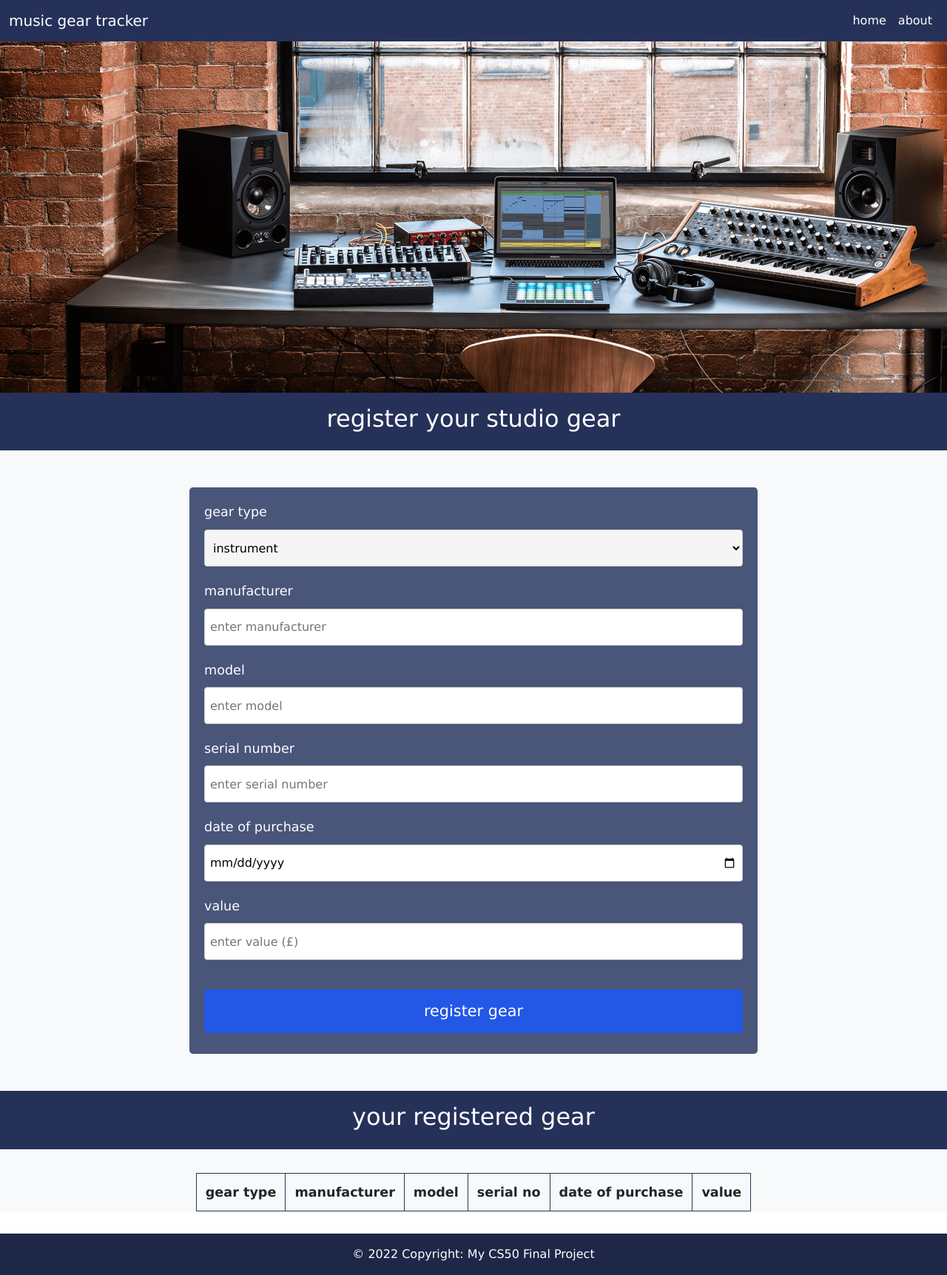
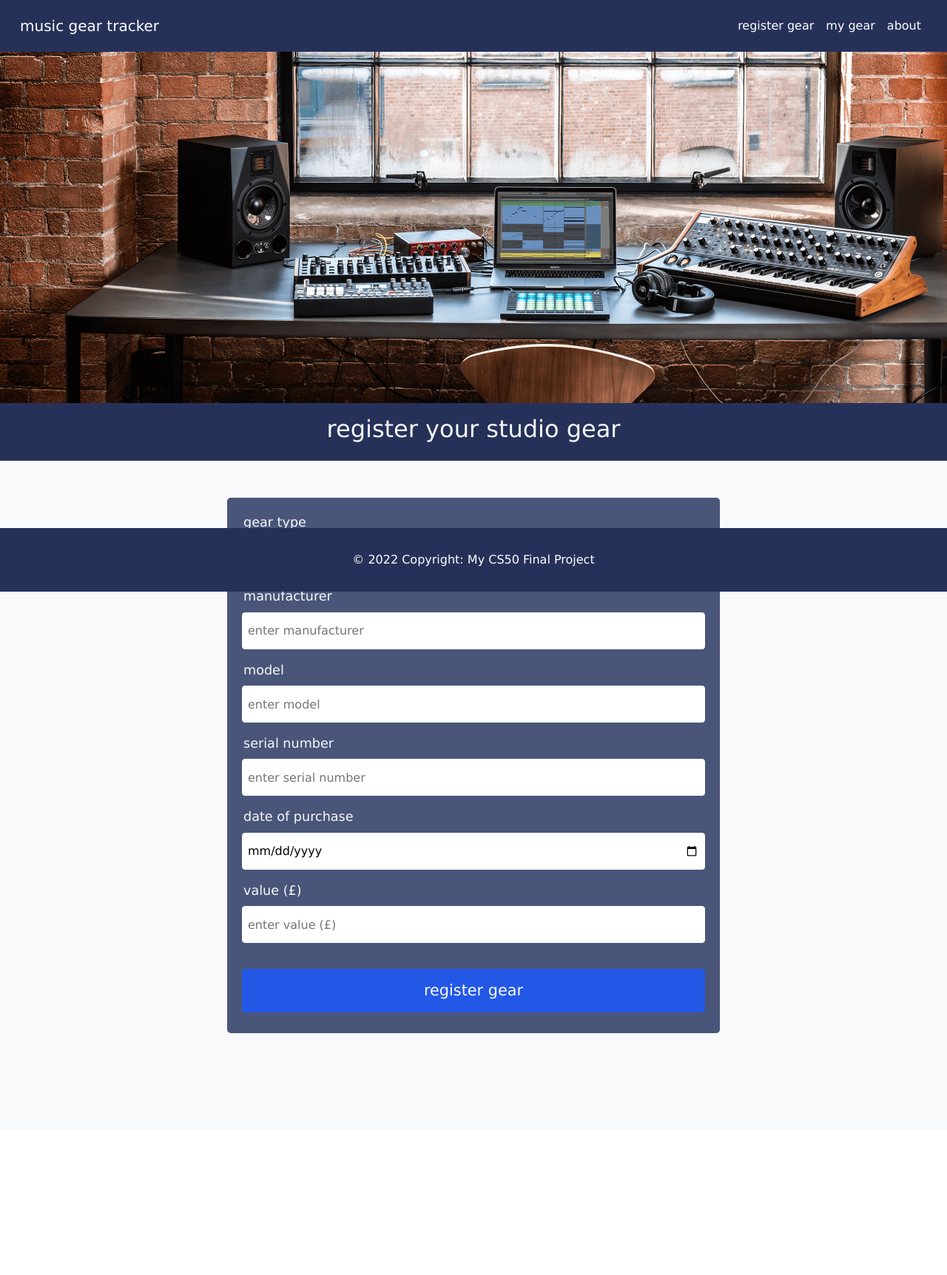
Before and after one commit to mikeywilsonuk/music-gear-tracker, a Flask app: page / in a window 1280 px wide. Shown: the whole page at 74% size. After the commit the page ends 1397 px from the top, so only its background shows below. Run offline with Flask 2, Linux system fonts and the light colour scheme; lists and menus that the app fills with data are empty; some libraries are stand-ins or nearby versions.

Commit message:
Move html table to new template and further css styling

```diff
--- a/app.py
+++ b/app.py
@@ -37,10 +37,19 @@ class record(db.Model):
 def index():
     return render_template("index.html")
 
+@app.route("/gear")
+def gear():
+    try:
+        records = record.query.all()
+        # totval = record.query.value()
+        # for totval in record:
+        return render_template('gear.html', records=records)
+    except:
+        return render_template('gear.html')
+
 @app.route("/about")
 def about():
     return render_template("about.html")
-
 
 # Add user from html form into SQL database
 @app.route("/add_data", methods=["POST"])
@@ -58,9 +67,8 @@ def add_data():
         db.session.add(obj)
         db.session.commit()
         # Display SQL data in html form
-        records = record.query.all()
         flash("gear successfully registered!")
-        return render_template('index.html', records=records)
+        return render_template("index.html")
     except:
         flash("error: unable to register")
         return render_template("index.html")
@@ -76,9 +84,18 @@ def delete_data(id):
         # Display SQL data in html form
         records = record.query.all()
         flash("gear successfully deleted!")
-        return render_template('index.html', records=records)
+        return render_template('gear.html', records=records)
 
     except:
         records = record.query.all()
         flash("error: unable to delete")
-        return render_template('index.html', records=records)
+        return render_template('gear.html', records=records)
+
+# # Ensure responses aren't cached
+# @app.after_request
+# def after_request(response):
+#     """Ensure responses aren't cached"""
+#     response.headers["Cache-Control"] = "no-cache, no-store, must-revalidate"
+#     response.headers["Expires"] = 0
+#     response.headers["Pragma"] = "no-cache"
+#     return response
--- a/static/css/styles.css
+++ b/static/css/styles.css
@@ -3,7 +3,7 @@
 }
 
 .nav {
-    color: white;
+    color: #f8f9fa;
 }
 
 img {
@@ -13,7 +13,7 @@ img {
 
 .header {
     background-color: #263159;
-    color: #fff;
+    color: #f8f9fa;
     margin-bottom: 2rem;
     padding: 1em 1rem;
     text-align: center;
@@ -24,7 +24,7 @@ h1, h2, h3 {
 }
 
 h3 {
-    color: #fff;
+    color: #f8f9fa;
     text-align: center;
     background-color: #2358e7;
     padding-top: 10px;
@@ -39,7 +39,7 @@ h3 {
     padding-left: 15px;
     padding-right: 15px;
     text-align: center;
-    background-color: #FFFBEB;
+    background-color: #f8f9fa;
 }
 
 .form {
@@ -48,7 +48,7 @@ h3 {
     padding: 20px;
     width: 60%;
     margin: auto;
-    margin-bottom: 50px;
+    margin-bottom: 130px;
     margin-top: 50px;
   }
 
@@ -57,9 +57,9 @@ input[type="text"], input[type="number"], input[type="date"], select  {
     height: 50px;
     padding: 10px 7px;
     margin-top: 10px;
-    margin-bottom: 20px;
+    margin-bottom: 15px;
     display: inline-block;
-    border: 1px solid #ccc;
+    border: 1px solid #f8f9fa;
     border-radius: 4px;
     box-sizing: border-box;
 }
@@ -71,11 +71,13 @@ select {
 label {
     display: block;
     text-align: left;
-    color: white;
+    color: #f8f9fa;
     font-size: 1.1em;
+    margin-bottom: -2px;
+    margin-left: 2px;
 }
 
-select, input[type="text"]:focus, input[type="number"]:focus, input[type="date"]:focus {
+option, input[type="text"]:focus, input[type="number"]:focus, input[type="date"]:focus {
     background-color: #f5f5f5;
     transition: color 2s ease-in-out, background-color 0.15s ease-in-out;
 }
@@ -83,7 +85,7 @@ select, input[type="text"]:focus, input[type="number"]:focus, input[type="date"]
 .button[type="submit"] {
     width: 100%;
     background-color: #2358e7;
-    color: white;
+    color: #f8f9fa;
     padding: 14px 20px;
     margin: 8px 0;
     border: none;
@@ -99,19 +101,31 @@ select, input[type="text"]:focus, input[type="number"]:focus, input[type="date"]
 
 table {
     background-color: transparent;
-    width: auto;
+    width: 100%;
+    height: auto;
     margin: auto;
-    margin-bottom: 30px;
+    margin-bottom: 130px;
+    margin-top: 50px;
+    font-size: clamp(0.6em, 1.5vw, 1.1em);
 }
 
 table th, table td {
     padding: 0.75rem;
     vertical-align: middle;
     font-size: 1.1em;
-    border: 1px solid #263159;
     text-align: center;
+    border: 2px solid #263159;
 }
 
 tbody tr:nth-of-type(odd) {
     background-color: rgb(73, 85, 121, 0.3);
 }
+
+p {
+    width: 100%;
+    height: auto;
+    margin: auto;
+    margin-bottom: 130px;
+    margin-top: 50px;
+    font-size: 1.1em;
+}
--- a/templates/index.html
+++ b/templates/index.html
@@ -15,7 +15,7 @@
 <h3> {{message}} </h3>
 {% endfor %}
 
-<div class="container"></div>
+<div class="container">
     <div class="section form">
         <!-- Form to capture data -->
         <form method="POST" action="/add_data">
@@ -33,65 +33,27 @@
             </div>
             <div>
                 <label>manufacturer</label>
-                <input autocomplete="off" name="manufacturer" type="text" placeholder="enter manufacturer" required>
+                <input autocomplete="off" name="manufacturer" type="text" placeholder="enter manufacturer" spellcheck="false" required>
             </div>
             <div>
                 <label>model</label>
-                <input autocomplete="off" name="model" type="text" placeholder="enter model" required>
+                <input autocomplete="off" name="model" type="text" placeholder="enter model" spellcheck="false" required>
             </div>
             <div>
                 <label>serial number</label>
-                <input autocomplete="off" name="serial" type="text" placeholder="enter serial number">
+                <input autocomplete="off" name="serial" type="text" placeholder="enter serial number" spellcheck="false">
             </div>
             <div>
                 <label>date of purchase</label>
                 <input autocomplete="off" name="date" type="date">
             </div>
             <div>
-                <label>value</label>
+                <label>value (£)</label>
                 <input autocomplete="off" name="value" type="number" placeholder="enter value (£)" required>
             </div>
             <input class="button" type="submit" value="register gear" />
         </form>
     </div>
-
-
-    <div class="header">
-        <h2>your registered gear</h1>
-    </div>
-
-
-    <div class="section">
-        <!-- Table to show data -->
-        <table>
-            <thead>
-                <tr>
-                    <th>gear type</th>
-                    <th>manufacturer</th>
-                    <th>model</th>
-                    <th>serial no</th>
-                    <th>date of purchase</th>
-                    <th>value</th>
-                </tr>
-            </thead>
-            <tbody>
-            <!-- Loop through database entires and display them in this table -->
-            {% for record in records %}
-                <tr>
-                <td>{{ record.type }}</td>
-                <td>{{ record.manufacturer }}</td>
-                <td>{{ record.model }}</td>
-                <td>{{ record.serial}}</td>
-                <td>{{ record.date }}</td>
-                <td>{{ record.value }}</td>
-                <td>
-                    <a href="{{ url_for('delete_data', id=record.id)}}">Delete</a>
-                </td>
-                </tr>
-                {% endfor %}
-            </tbody>
-        </table>
-    </div>
 </div>
 
 {% endblock %}
--- a/templates/layout.html
+++ b/templates/layout.html
@@ -9,10 +9,10 @@
     <link href="/static/css/styles.css" rel="stylesheet">
     <title>{% block title %}{% endblock %}</title>
 </head>
-<body>
+<body class="bg-light">
 
     <!-- Bootstrap nav bar -->
-    <nav class="navbar sticky-top navbar-expand-lg navbar-dark" style="background-color: #263159;">
+    <nav class="navbar sticky-top navbar-expand-lg navbar-dark" style="padding: 15px; background-color: #263159;">
         <div class="container-fluid">
             <div class="navbar-brand d-inline-block align-text-top">music gear tracker</div>
             <a class="navbar-brand" href=""></a>
@@ -23,7 +23,10 @@
                 <!-- Change nav list with JINJA -->
                 <ul class="navbar-nav ms-auto">
                     <li class="nav-item">
-                        <a class="nav-link active" aria-current="page" href="/">home</a>
+                        <a class="nav-link active" aria-current="page" href="/">register gear</a>
+                    </li>
+                    <li class="nav-item">
+                        <a class="nav-link active" aria-current="page" href="/gear">my gear</a>
                     </li>
                     <li class="nav-item">
                         <a class="nav-link active" aria-current="page" href="/about">about</a>
@@ -33,13 +36,13 @@
         </div>
     </nav>
 
-    <main class="bg-light">
+    <main>
         <img src="/static/images/header.png" alt="home recording studio with gear">
         {% block main %}{% endblock %}
     </main>
 
-    <footer class="text-center text-white" style="background-color: #263159;">
-        <div class="text-center p-3" style="background-color: rgba(0, 0, 0, 0.2);">
+    <footer class="fixed-bottom text-center text-white" style="padding: 15px; background-color: #263159;">
+        <div class="text-center p-3" style="background-color: #263159;">
         © 2022 Copyright: My CS50 Final Project</div>
     </footer>
 
```
Also changed, not shown: templates/about.html (+10 -1 lines), templates/gear.html (added, +52 -0 lines), data.db (added), static/images/studio.jpeg (deleted).
